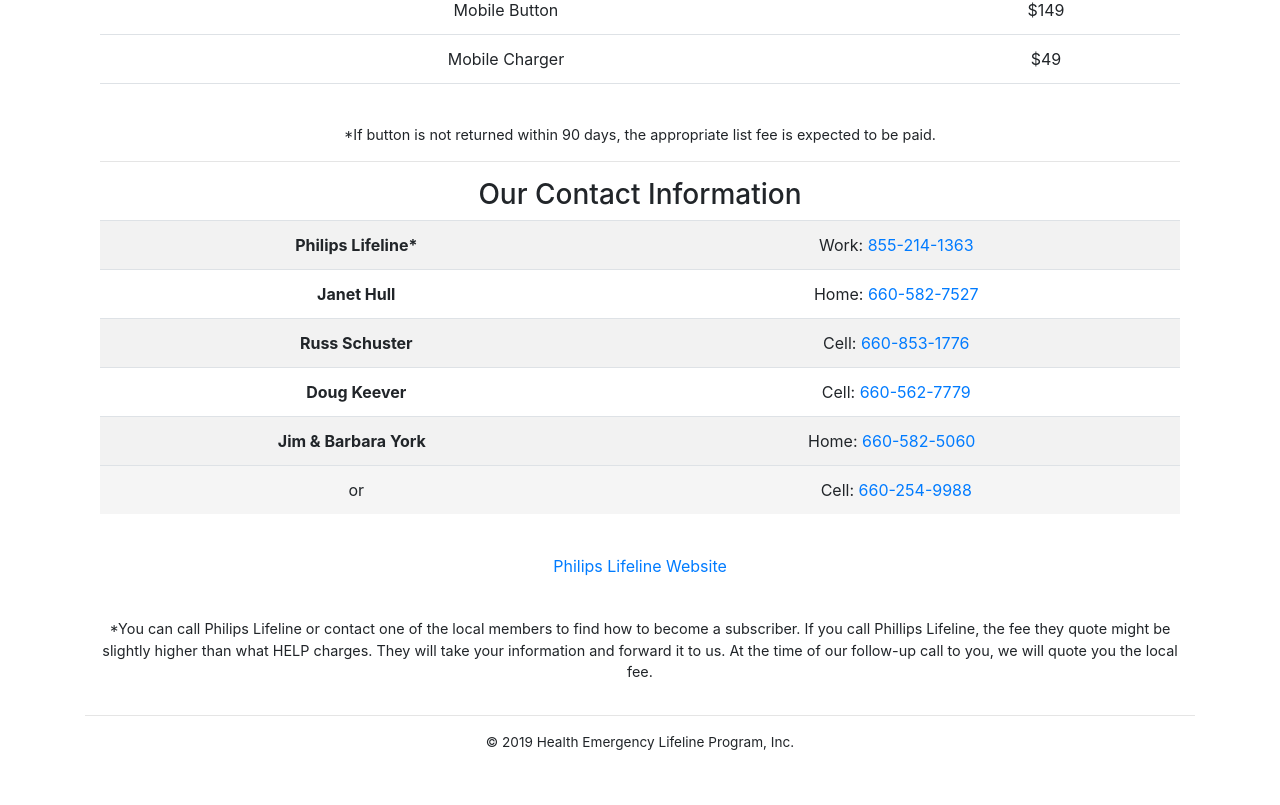
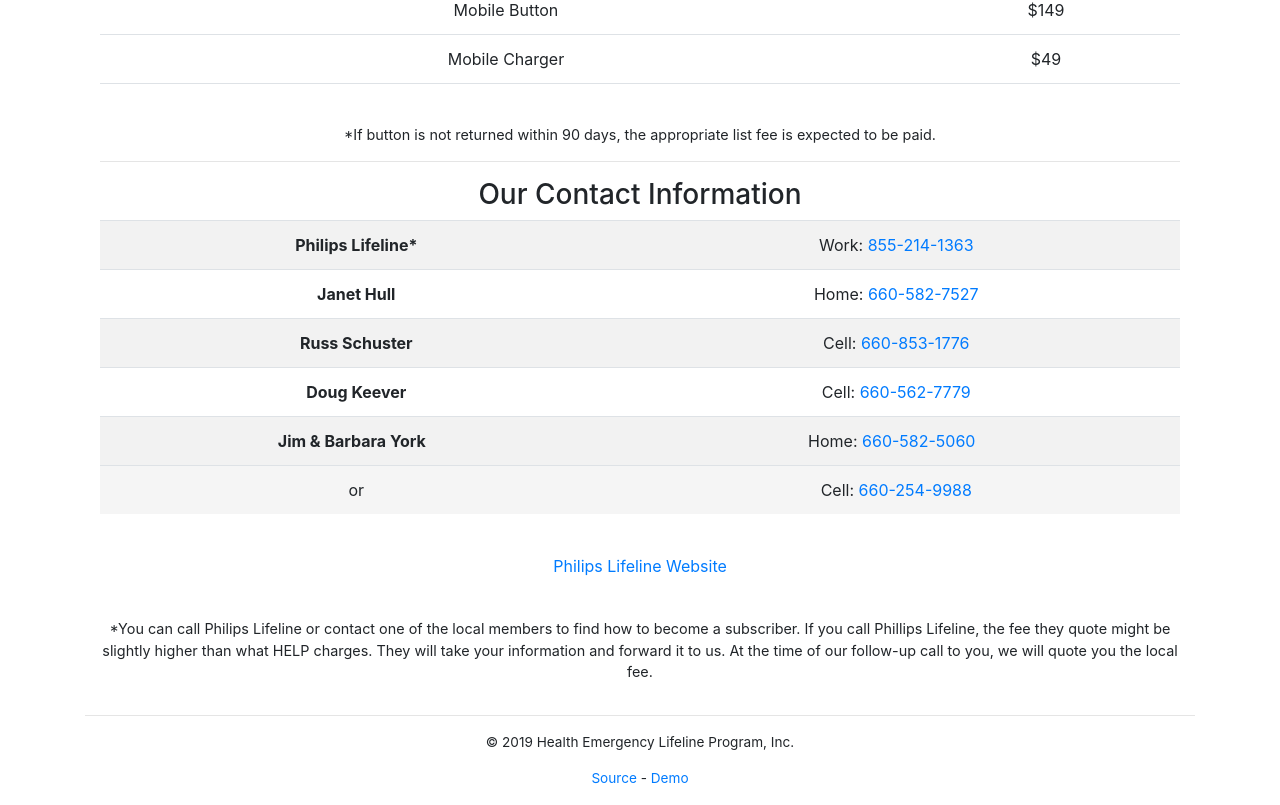
Before and after one commit to dakotagrvtt/pbl-lifeline, a plain HTML site: page index.html in a window 1280 px wide. Shown: the part 1032-1837 px from the top of the page. Before the commit the page ends 1800 px from the top, so only its background shows below. Drawn offline with nearby package versions, Linux system fonts and the light colour scheme.

Commit message:
Added GitHub links to footer

```diff
--- a/index.html
+++ b/index.html
@@ -227,12 +227,9 @@
         <hr>
         <footer>
             <p> &copy; 2019 Health Emergency Lifeline Program, Inc.</p>
+            <p><a href="https://github.com/dakotagrvtt/pbl-lifeline">Source</a> - <a href="https://dakotagrvtt.github.io/pbl-lifeline/">Demo</a></p>
         </footer>
     </main>
-
-
-
-
 </body>
 
 <!-- JQUERY -->
```
